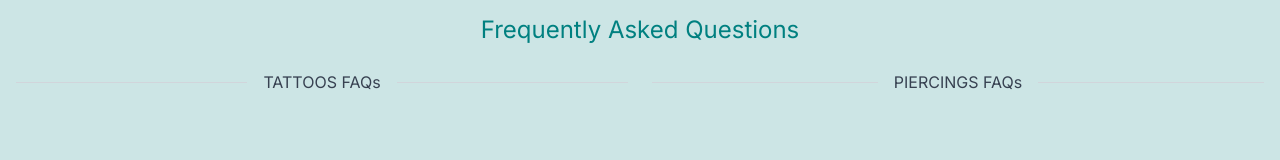
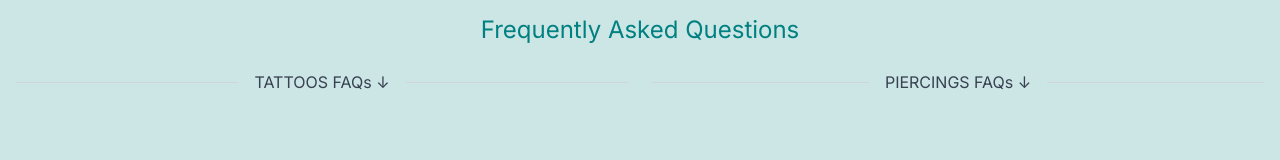
Before and after one commit to RyanM2777/GoodOmens, a Next.js app: page /services in a window 1280 px wide. Shown: the part 390-550 px from the top of the page. Built offline with nearby package versions, Linux system fonts and the light colour scheme.

Commit message:
Update ServicesFAQ.jsx

```diff
--- a/app/_components/ServicesFAQ.jsx
+++ b/app/_components/ServicesFAQ.jsx
@@ -22,7 +22,7 @@ function ServicesFAQ() {
           <div className="bg-tealGreen-100">
             <div className="flex items-center gap-4 bg-tealGreen-100 mb-4 cursor-pointer" onClick={toggleTattoosFAQ}>
               <div className="flex-1 h-px bg-gray-300"></div>
-              <span className="text-gray-700">TATTOOS FAQs</span>
+              <span className="text-gray-700">TATTOOS FAQs &#8595;</span>
               <div className="flex-1 h-px bg-gray-300"></div>
             </div>
             {showTattoosFAQ && (
@@ -110,7 +110,7 @@ For any other queries please contact us on the booking form <div className="mt-2
           <div className="bg-tealGreen-100">
             <div className="flex items-center gap-4 bg-tealGreen-100 mb-4 cursor-pointer" onClick={togglePiercingsFAQ}>
               <div className="flex-1 h-px bg-gray-300"></div>
-              <span className="text-gray-700">PIERCINGS FAQs</span>
+              <span className="text-gray-700">PIERCINGS FAQs &#8595;</span>
               <div className="flex-1 h-px bg-gray-300"></div>
             </div>
             {showPiercingsFAQ && (
```
